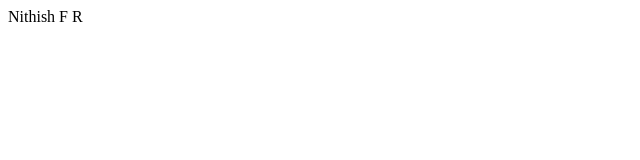
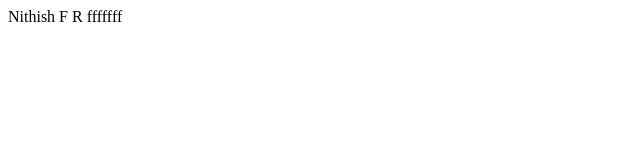
Before and after one commit to Nithishfr07/Git-Github, a plain HTML site: page index.html in a window 1280 px wide. Shown: the full height of the page, 0-640 px from the left. Drawn offline with Linux system fonts and the light colour scheme.

Commit message:
feat : changed index.html

```diff
--- a/index.html
+++ b/index.html
@@ -6,6 +6,6 @@
     <title>Document</title>
 </head>
 <body>
-    Nithish F R
+    Nithish F R fffffff
 </body>
 </html>
```
